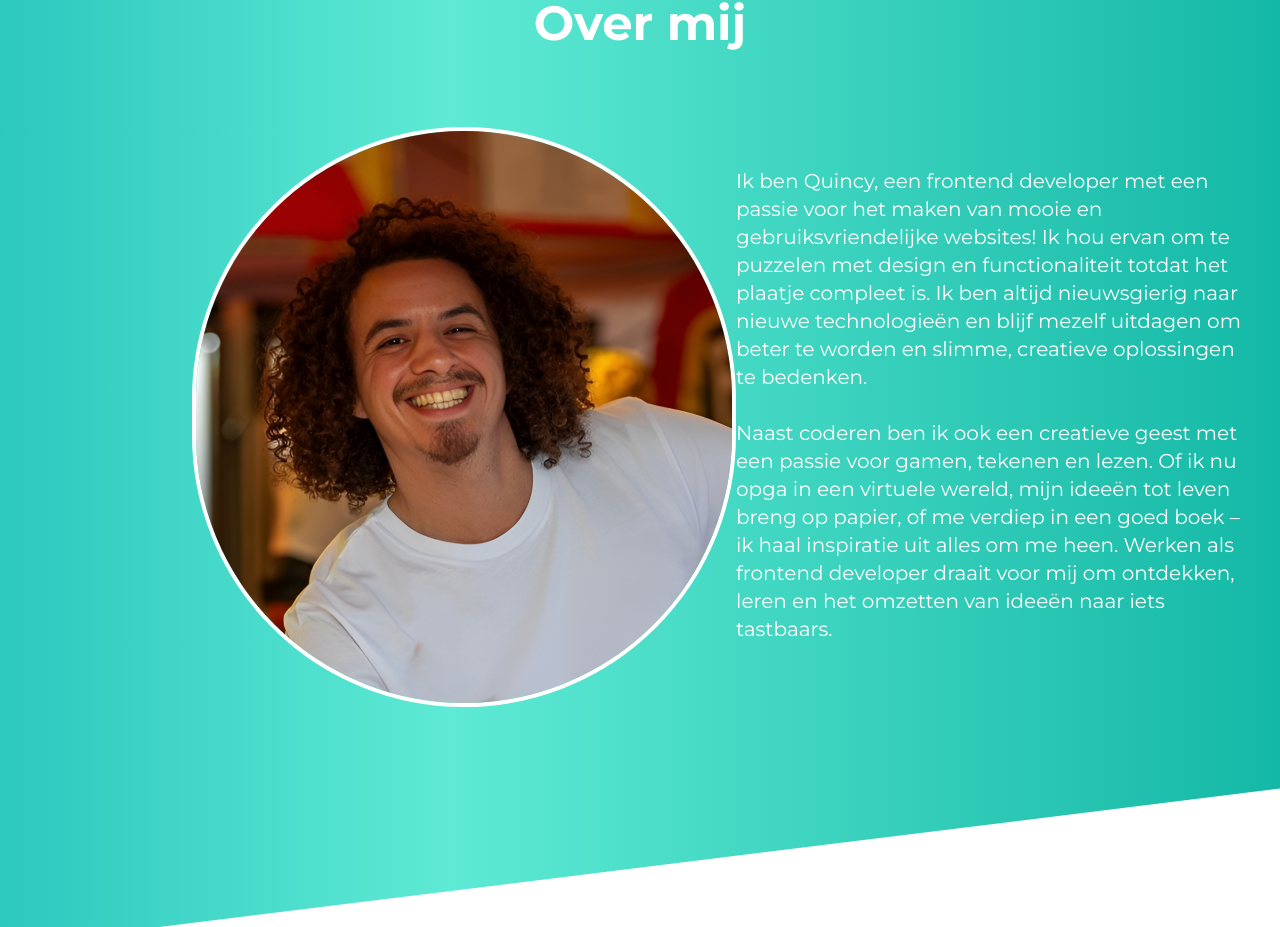
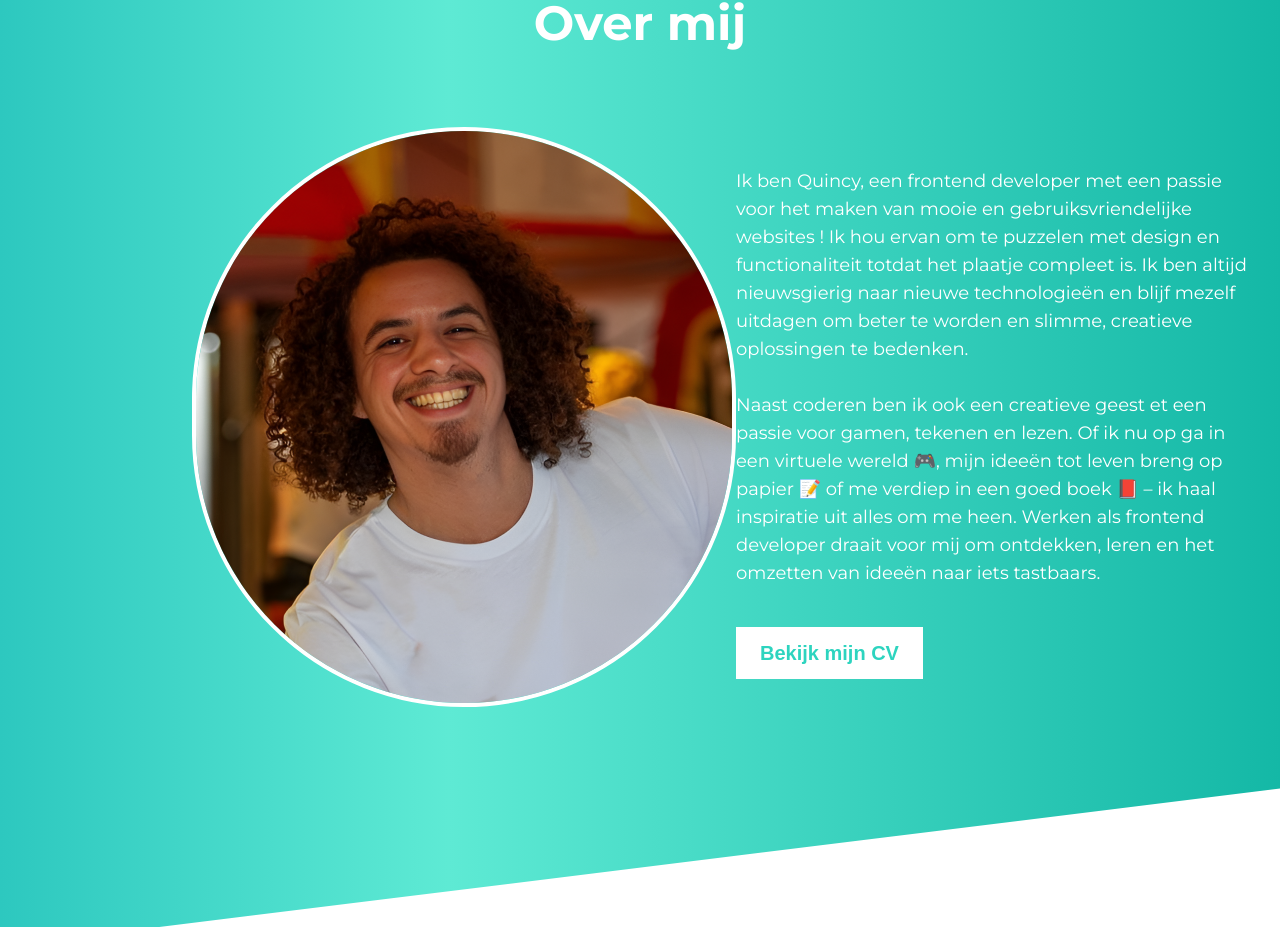
Before and after one commit to Quincy-Fer/portfolio, a React (Vite) app: page / in a window 1280 px wide. Shown: the part 3677-4604 px from the top of the page. Built offline with nearby package versions, Linux system fonts and the light colour scheme; a web font is replaced by a local one.

Commit message:
Add emoticons, and button to about section

```diff
--- a/src/components/About.tsx
+++ b/src/components/About.tsx
@@ -14,24 +14,39 @@ const About = () => {
             alt="profielfoto"
             className="rounded-full bg-cover w-[580px] h-[580px] border-4 border-white"
           />
-          <p
-            className="text-white mt-10 max-w-[520px] font-montserrat text-xl
+          <div>
+            {" "}
+            <p
+              className="text-white mt-10 max-w-[520px] font-montserrat text-lg
         "
-          >
-            Ik ben Quincy, een frontend developer met een passie voor het maken
-            van mooie en gebruiksvriendelijke websites! Ik hou ervan om te
-            puzzelen met design en functionaliteit totdat het plaatje compleet
-            is. Ik ben altijd nieuwsgierig naar nieuwe technologieën en blijf
-            mezelf uitdagen om beter te worden en slimme, creatieve oplossingen
-            te bedenken. <br />
-            <br />
-            Naast coderen ben ik ook een creatieve geest met een passie voor
-            gamen, tekenen en lezen. Of ik nu opga in een virtuele wereld, mijn
-            ideeën tot leven breng op papier, of me verdiep in een goed boek –
-            ik haal inspiratie uit alles om me heen. Werken als frontend
-            developer draait voor mij om ontdekken, leren en het omzetten van
-            ideeën naar iets tastbaars.
-          </p>
+            >
+              Ik ben Quincy, een frontend developer met een passie voor het
+              maken van mooie en gebruiksvriendelijke websites ! Ik hou ervan om
+              te puzzelen met design en functionaliteit totdat het plaatje
+              compleet is. Ik ben altijd nieuwsgierig naar nieuwe technologieën
+              en blijf mezelf uitdagen om beter te worden en slimme, creatieve
+              oplossingen te bedenken. <br />
+              <br />
+              Naast coderen ben ik ook een creatieve geest et een passie voor
+              gamen, tekenen en lezen. Of ik nu op ga in een virtuele wereld 🎮,
+              mijn ideeën tot leven breng op papier 📝 of me verdiep in een goed
+              boek 📕 – ik haal inspiratie uit alles om me heen. Werken als
+              frontend developer draait voor mij om ontdekken, leren en het
+              omzetten van ideeën naar iets tastbaars.
+            </p>
+            <a
+              href="https://www.wikipedia.org/"
+              target="_blank"
+              rel="noopener noreferrer"
+            >
+              <button
+                className="mt-10 font-barlow px-6 py-3 font-semibold bg-white text-teal-400 text-xl
+                hover:text-white hover:bg-teal-700  transition-all"
+              >
+                Bekijk mijn CV
+              </button>
+            </a>
+          </div>
         </div>
       </div>
     </section>
```
